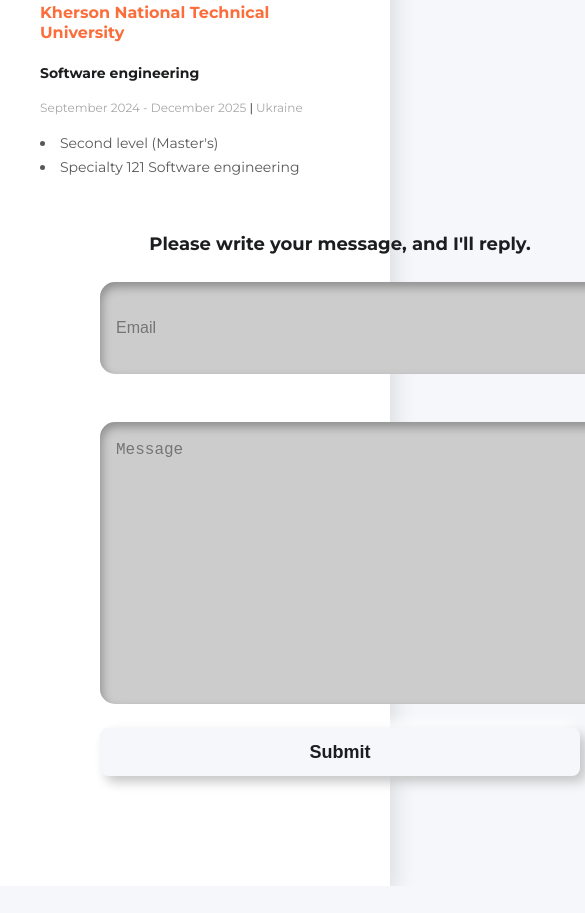
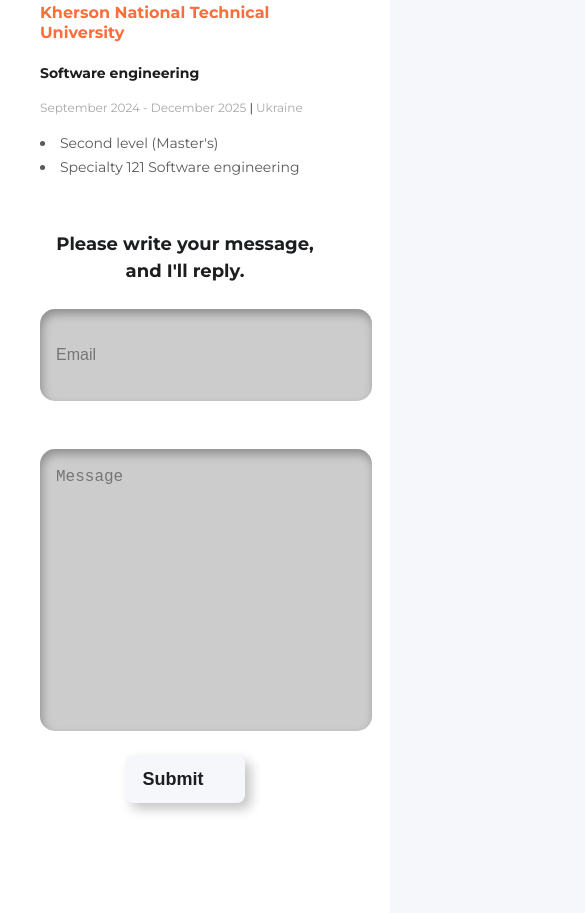
Before and after one commit to HOKER1597/Summary, a plain HTML site: page index.html in a window 390 px wide. Shown: the part 6521-7434 px from the top of the page, 585 px wide, since content can reach past the window. Before the commit the page ends 7407 px from the top, so only its background shows below. Drawn offline with Linux system fonts and the light colour scheme.

Commit message:
Update styles.css

```diff
--- a/styles/styles.css
+++ b/styles/styles.css
@@ -622,6 +622,16 @@ details.desc[open] summary::after {
         opacity: 1;
         visibility: visible;
     }
+
+
+    .form-conteiner{
+        padding-left: 0;
+        width: 350px;
+        left: 0px;
+    }
+    .form-button {
+        padding-left: 0px;
+    }
 }
 
 /* Responsive Design */
@@ -642,7 +652,11 @@ details.desc[open] summary::after {
     }
     .form-field-input,
     .form-field-textarea {
-        width: 100%;
+        width: 300px;
+    }
+    .form-button {
+        width: 120px;
+        padding-left: 0px;
     }
 }
 
@@ -654,7 +668,6 @@ details.desc[open] summary::after {
         font-size: 24px;
     }
     .form-button {
-        width: 100%;
-        padding: 12px;
+        padding-left: 0px;
     }
 }
```
